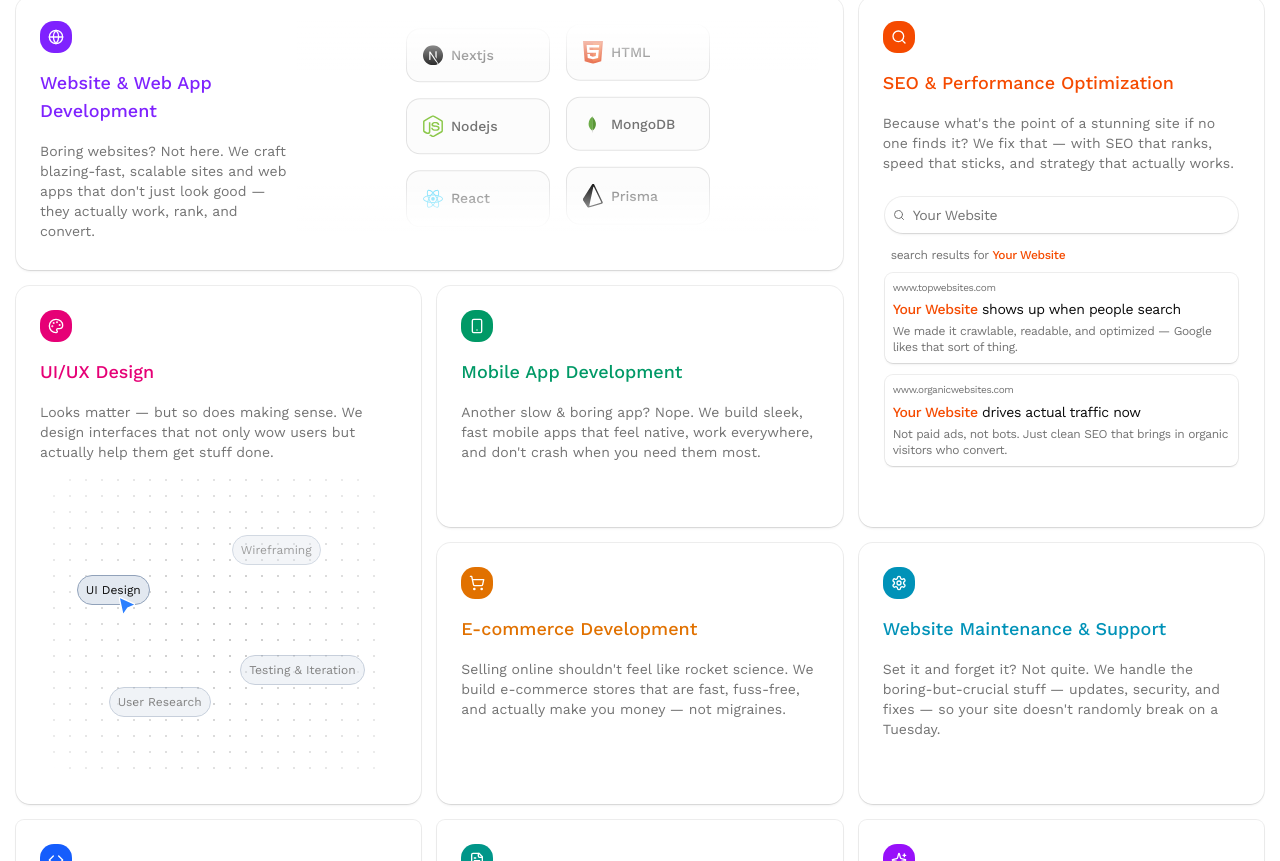
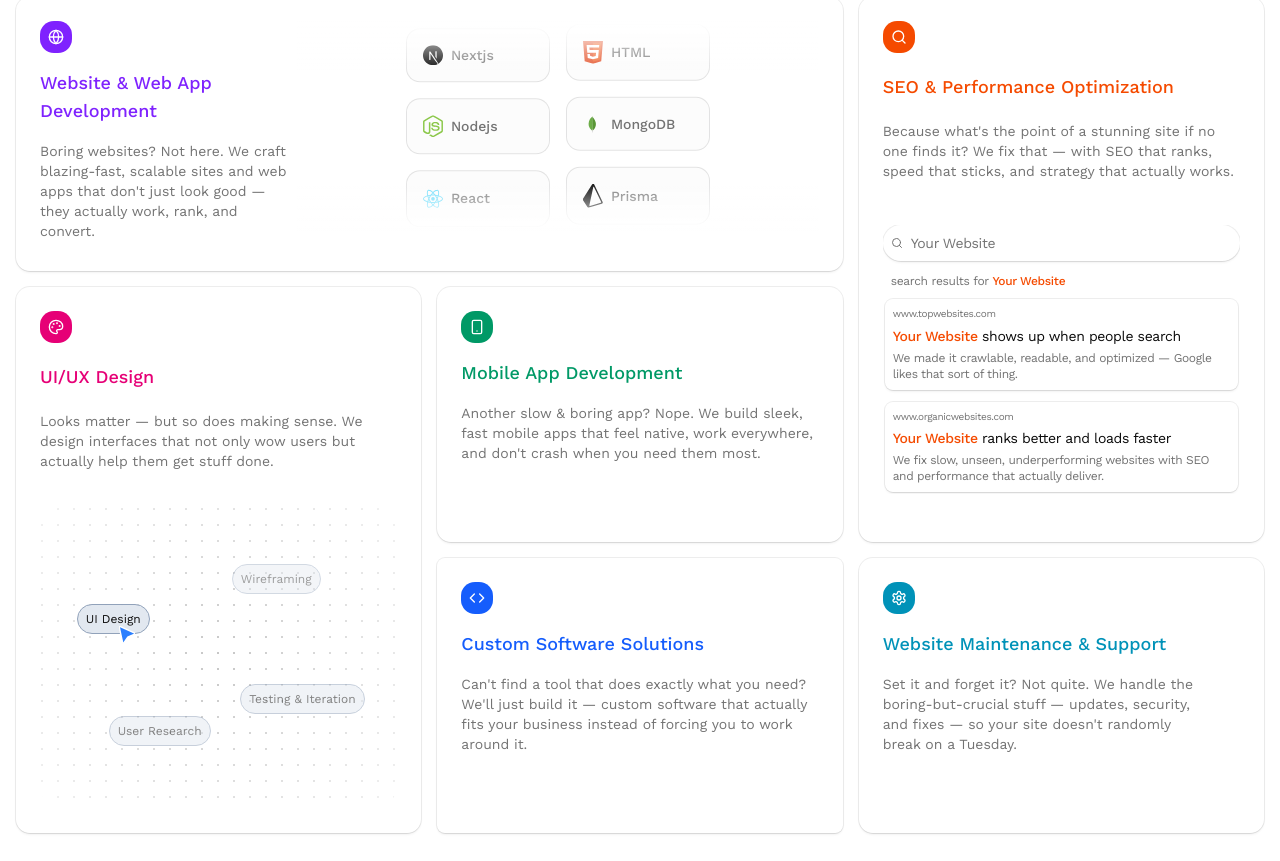
Before and after one commit to Ankit-2145/pinnacle, a Next.js app: page / in a window 1280 px wide. Shown: the part 1599-2460 px from the top of the page. Built offline with nearby package versions, Linux system fonts and the light colour scheme.

Commit message:
feat: add services section

```diff
--- a/components/layout/services-animations/services-seo-search.tsx
+++ b/components/layout/services-animations/services-seo-search.tsx
@@ -9,7 +9,7 @@ export function SEOCardSearch() {
   return (
     <SearchPage>
       <div
-        className="flex items-center gap-2 p-2 mt-4 m-0.5 dark:bg-gray-50/[.10] rounded-full text-sm text-muted-foreground font-workSans
+        className="flex items-center gap-2 p-2 dark:bg-gray-50/[.10] rounded-full text-sm text-muted-foreground font-workSans
       shadow-[0px_2px_3px_-1px_rgba(0,0,0,0.1),0px_1px_0px_0px_rgba(25,28,33,0.02),0px_0px_0px_1px_rgba(25,28,33,0.08)]
       "
       >
@@ -53,11 +53,11 @@ export function SEOCardSearch() {
               <span className="font-medium text-orange-600 dark:text-orange-400">
                 Your Website
               </span>{" "}
-              drives actual traffic now
+              ranks better and loads faster
             </span>
             <span className="text-xs">
-              Not paid ads, not bots. Just clean SEO that brings in organic
-              visitors who convert.
+              We fix slow, unseen, underperforming websites with SEO and
+              performance that actually deliver.
             </span>
           </div>
         </AnimatedSpan>
--- a/components/layout/services-bento-grid.tsx
+++ b/components/layout/services-bento-grid.tsx
@@ -47,41 +47,50 @@ export const ServicesBentoGrid = () => {
       {/* SEO & PERFORMANCE OPTIMIZATION */}
       <div
         className="shadow-[0px_2px_3px_-1px_rgba(0,0,0,0.1),0px_1px_0px_0px_rgba(25,28,33,0.02),0px_0px_0px_1px_rgba(25,28,33,0.08)]
-      dark:shadow-[0px_2px_3px_-1px_rgba(0,0,0,0.2),0px_1px_0px_0px_rgba(255,255,255,0.05),0px_0px_0px_1px_rgba(255,255,255,0.1)]
-      rounded-xl col-span-1 lg:row-span-2 w-full flex flex-col group overflow-hidden relative h-full p-6"
+  dark:shadow-[0px_2px_3px_-1px_rgba(0,0,0,0.2),0px_1px_0px_0px_rgba(255,255,255,0.05),0px_0px_0px_1px_rgba(255,255,255,0.1)]
+  rounded-xl col-span-1 lg:row-span-2 w-full flex flex-col group overflow-hidden relative h-full p-6 space-y-5"
       >
         <div className="bg-orange-600 dark:bg-orange-400 p-2 w-fit rounded-xl text-white">
           <Search className="h-4 w-4" />
         </div>
-        <h2 className="text-lg font-medium text-orange-600 dark:text-orange-400 mt-4">
+
+        <h2 className="text-lg font-medium text-orange-600 dark:text-orange-400">
           SEO & Performance Optimization
         </h2>
-        <p className="text-sm text-muted-foreground max-w-sm mt-4 mb-2">
+
+        <p className="text-sm text-muted-foreground max-w-sm">
           Because what&apos;s the point of a stunning site if no one finds it?
           We fix that — with SEO that ranks, speed that sticks, and strategy
           that actually works.
         </p>
-        <SEOCardSearch />
+
+        <div className="my-auto">
+          <SEOCardSearch />
+        </div>
       </div>
 
       {/* UI/UX DESIGN */}
       <div
         className="shadow-[0px_2px_3px_-1px_rgba(0,0,0,0.1),0px_1px_0px_0px_rgba(25,28,33,0.02),0px_0px_0px_1px_rgba(25,28,33,0.08)]
-      dark:shadow-[0px_2px_3px_-1px_rgba(0,0,0,0.2),0px_1px_0px_0px_rgba(255,255,255,0.05),0px_0px_0px_1px_rgba(255,255,255,0.1)]
-      rounded-xl col-span-1 lg:row-span-2 w-full flex flex-col group overflow-hidden relative h-full p-6"
+  dark:shadow-[0px_2px_3px_-1px_rgba(0,0,0,0.2),0px_1px_0px_0px_rgba(255,255,255,0.05),0px_0px_0px_1px_rgba(255,255,255,0.1)]
+  rounded-xl col-span-1 lg:row-span-2 w-full flex flex-col group overflow-hidden relative h-full p-6 space-y-5"
       >
         <div className="bg-pink-600 dark:bg-pink-400 p-2 w-fit rounded-xl text-white">
           <Palette className="h-4 w-4" />
         </div>
 
-        <h2 className="text-lg font-medium text-pink-600 dark:text-pink-400 mt-4">
+        <h2 className="text-lg font-medium text-pink-600 dark:text-pink-400">
           UI/UX Design
         </h2>
-        <p className="text-sm text-muted-foreground max-w-sm mt-4">
+
+        <p className="text-sm text-muted-foreground max-w-sm">
           Looks matter — but so does making sense. We design interfaces that not
           only wow users but actually help them get stuff done.
         </p>
-        <Connect />
+
+        <div className="mt-auto">
+          <Connect />
+        </div>
       </div>
 
       {/* MOBILE DEVELOPMENT */}
@@ -104,7 +113,7 @@ export const ServicesBentoGrid = () => {
       </div>
 
       {/* E-COMMERCE DEVELOPMENT */}
-      <div
+      {/* <div
         className="shadow-[0px_2px_3px_-1px_rgba(0,0,0,0.1),0px_1px_0px_0px_rgba(25,28,33,0.02),0px_0px_0px_1px_rgba(25,28,33,0.08)]
       dark:shadow-[0px_2px_3px_-1px_rgba(0,0,0,0.2),0px_1px_0px_0px_rgba(255,255,255,0.05),0px_0px_0px_1px_rgba(255,255,255,0.1)]
       rounded-xl col-span-1  w-full flex flex-col group overflow-hidden relative h-full p-6"
@@ -120,25 +129,7 @@ export const ServicesBentoGrid = () => {
           e-commerce stores that are fast, fuss-free, and actually make you
           money — not migraines.
         </p>
-      </div>
-
-      {/* WEBSITE MAINTAINANCE & SUPPORT */}
-      <div
-        className="shadow-[0px_2px_3px_-1px_rgba(0,0,0,0.1),0px_1px_0px_0px_rgba(25,28,33,0.02),0px_0px_0px_1px_rgba(25,28,33,0.08)]
-      dark:shadow-[0px_2px_3px_-1px_rgba(0,0,0,0.2),0px_1px_0px_0px_rgba(255,255,255,0.05),0px_0px_0px_1px_rgba(255,255,255,0.1)] rounded-xl col-span-1 w-full flex flex-col group overflow-hidden relative h-full p-6"
-      >
-        <div className="bg-cyan-600 dark:bg-cyan-400 p-2 w-fit rounded-xl text-white">
-          <Settings className="h-4 w-4" />
-        </div>
-        <h2 className="text-lg font-medium text-cyan-600 dark:text-cyan-400 mt-4">
-          Website Maintenance & Support
-        </h2>
-        <p className="text-sm text-muted-foreground max-w-sm mt-4">
-          Set it and forget it? Not quite. We handle the boring-but-crucial
-          stuff — updates, security, and fixes — so your site doesn&apos;t
-          randomly break on a Tuesday.
-        </p>
-      </div>
+      </div> */}
 
       {/* CUSTOM SOFTWARE SOLUTIONS */}
       <div
@@ -159,8 +150,28 @@ export const ServicesBentoGrid = () => {
         </p>
       </div>
 
+      {/* WEBSITE MAINTAINANCE & SUPPORT */}
+      <div
+        className="shadow-[0px_2px_3px_-1px_rgba(0,0,0,0.1),0px_1px_0px_0px_rgba(25,28,33,0.02),0px_0px_0px_1px_rgba(25,28,33,0.08)]
+      dark:shadow-[0px_2px_3px_-1px_rgba(0,0,0,0.2),0px_1px_0px_0px_rgba(255,255,255,0.05),0px_0px_0px_1px_rgba(255,255,255,0.1)] rounded-xl col-span-1 w-full flex flex-col group overflow-hidden relative h-full p-6"
+      >
+        <div className="max-w-xs">
+          <div className="bg-cyan-600 dark:bg-cyan-400 p-2 w-fit rounded-xl text-white">
+            <Settings className="h-4 w-4" />
+          </div>
+          <h2 className="text-lg font-medium text-cyan-600 dark:text-cyan-400 mt-4">
+            Website Maintenance & Support
+          </h2>
+          <p className="text-sm text-muted-foreground max-w-sm mt-4">
+            Set it and forget it? Not quite. We handle the boring-but-crucial
+            stuff — updates, security, and fixes — so your site doesn&apos;t
+            randomly break on a Tuesday.
+          </p>
+        </div>
+      </div>
+
       {/* CMS DEVELOPMENT */}
-      <div
+      {/* <div
         className="shadow-[0px_2px_3px_-1px_rgba(0,0,0,0.1),0px_1px_0px_0px_rgba(25,28,33,0.02),0px_0px_0px_1px_rgba(25,28,33,0.08)]
       dark:shadow-[0px_2px_3px_-1px_rgba(0,0,0,0.2),0px_1px_0px_0px_rgba(255,255,255,0.05),0px_0px_0px_1px_rgba(255,255,255,0.1)]
       rounded-md col-span-1 w-full flex flex-col group overflow-hidden relative h-full p-6"
@@ -176,10 +187,10 @@ export const ServicesBentoGrid = () => {
           setups that put you in control — update, scale, and manage content
           without the tech headaches.
         </p>
-      </div>
+      </div> */}
 
       {/* BRANDING & CREATIVE DIRECTION */}
-      <div
+      {/* <div
         className="shadow-[0px_2px_3px_-1px_rgba(0,0,0,0.1),0px_1px_0px_0px_rgba(25,28,33,0.02),0px_0px_0px_1px_rgba(25,28,33,0.08)]
       dark:shadow-[0px_2px_3px_-1px_rgba(0,0,0,0.2),0px_1px_0px_0px_rgba(255,255,255,0.05),0px_0px_0px_1px_rgba(255,255,255,0.1)]
       rounded-md col-span-1 w-full flex flex-col group overflow-hidden relative h-full p-6"
@@ -195,7 +206,7 @@ export const ServicesBentoGrid = () => {
           help you look sharp, stay consistent, and actually make people
           remember you (for the right reasons).
         </p>
-      </div>
+      </div> */}
     </div>
   );
 };
--- a/components/ui/search-page.tsx
+++ b/components/ui/search-page.tsx
@@ -98,10 +98,7 @@ interface TerminalProps {
 
 export const SearchPage = ({ children, className }: TerminalProps) => {
   return (
-    <div
-      className={cn("z-0 h-full max-h-[400px] w-full bg-background", className)}
-    >
-      <div className="flex flex-col gap-y-2"></div>
+    <div className={cn("z-0 h-full w-full bg-background", className)}>
       <div className="">
         <div className="grid gap-y-1 overflow-auto">{children}</div>
       </div>
```
Also changed, not shown: public/noise.webp (added).
